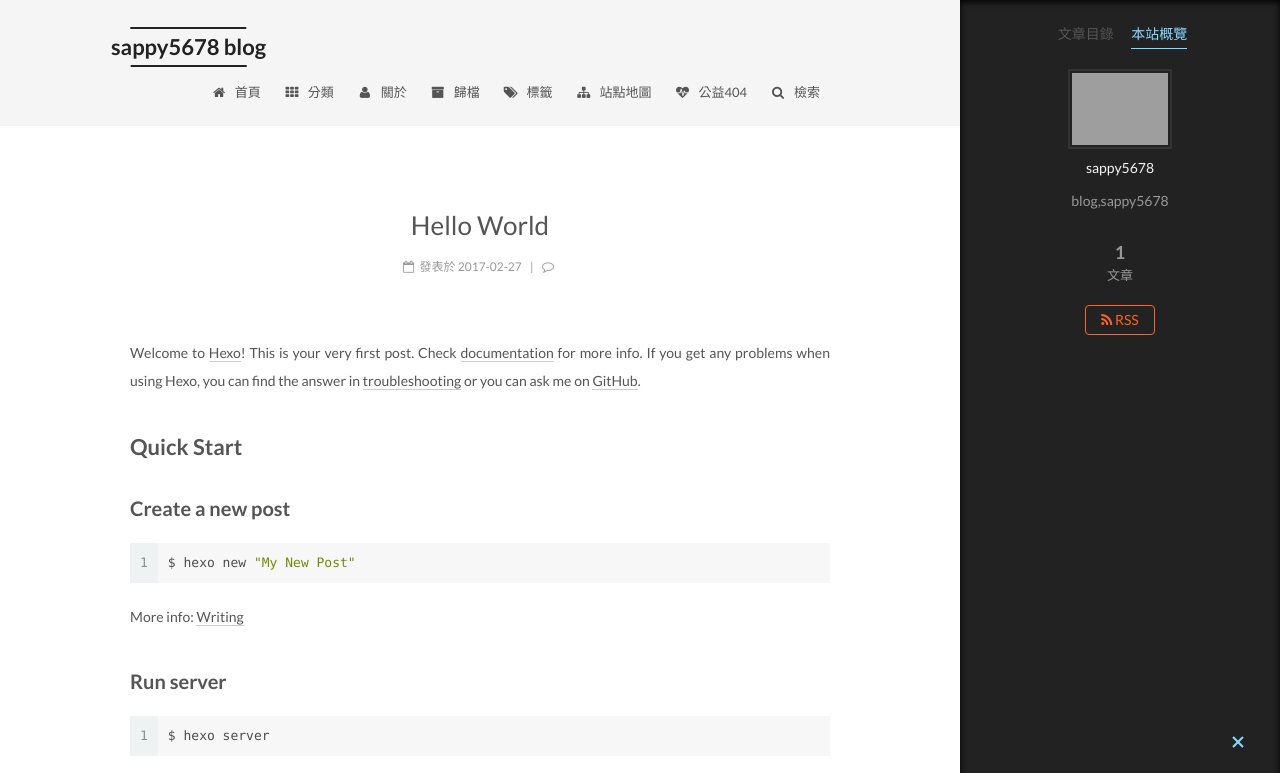
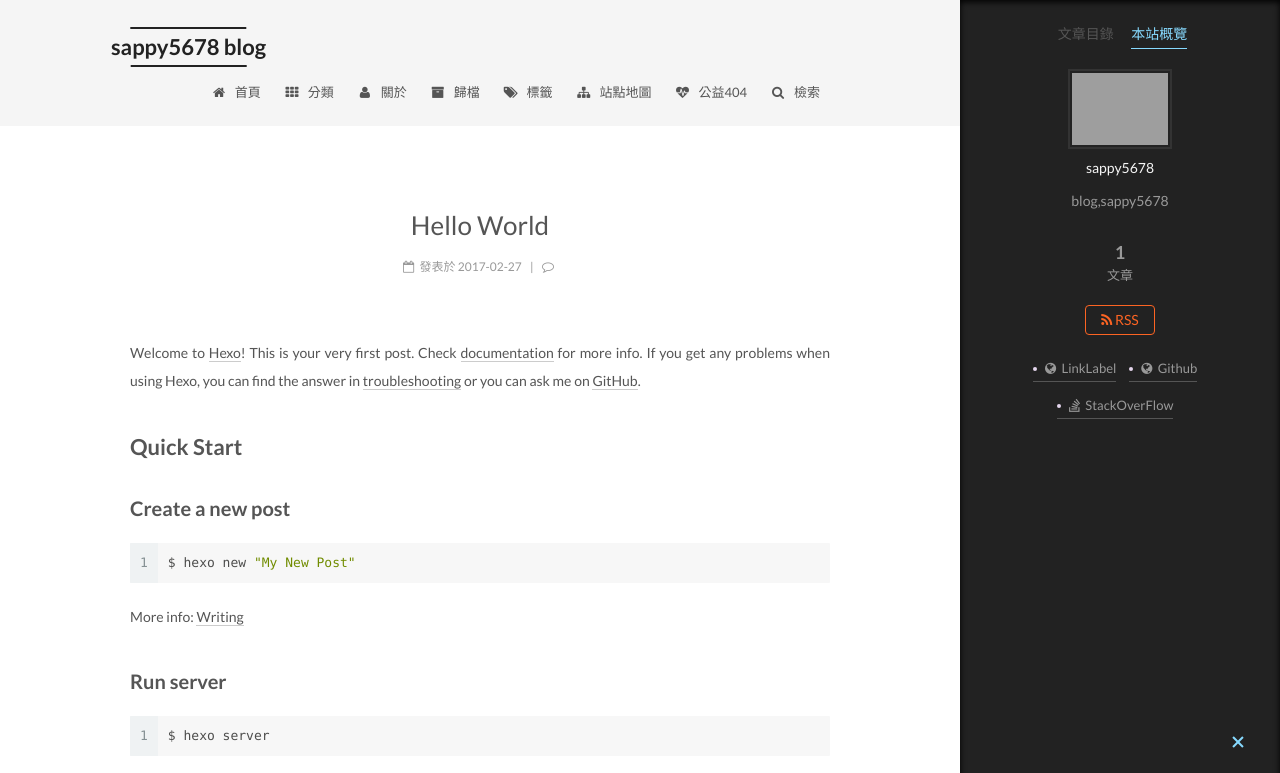
Before and after one commit to sappy5678/hexo_blog_en, a plain HTML site: page 2017/02/27/hello-world/index.html in a window 1280 px wide. Both pictures are taken after a click on the item "本站概覽". Shown: the top 773 px of the page. Drawn offline with nearby package versions, Linux system fonts and the light colour scheme; some packages are replaced by stand-ins of ours; files that its build step writes are made by us from their sources; grey boxes are pictures that could not be loaded; a script that the page names is missing; files whose address does not match are found by name.

Commit message:
Site updated: 2017-02-28 12:45:19

```diff
--- a/2017/02/27/hello-world/index.html
+++ b/2017/02/27/hello-world/index.html
@@ -566,6 +566,35 @@ Quick">
 
         <div class="links-of-author motion-element">
 
+
+              <span class="links-of-author-item">
+                <a href="https://www.linkedin.com/in/kuan-ming-chi-778b58107?trk=nav_responsive_tab_profile" target="_blank" title="LinkLabel">
+
+                    <i class="fa fa-fw fa-globe"></i>
+
+                  LinkLabel
+                </a>
+              </span>
+
+              <span class="links-of-author-item">
+                <a href="https://github.com/sappy5678" target="_blank" title="Github">
+
+                    <i class="fa fa-fw fa-globe"></i>
+
+                  Github
+                </a>
+              </span>
+
+              <span class="links-of-author-item">
+                <a href="http://stackoverflow.com/users/4754280/sappy" target="_blank" title="StackOverFlow">
+
+                    <i class="fa fa-fw fa-stack-overflow"></i>
+
+                  StackOverFlow
+                </a>
+              </span>
+
+
         </div>
 
 
--- a/css/main.css
+++ b/css/main.css
@@ -1701,7 +1701,7 @@ pre .javascript .function {
   width: 4px;
   height: 4px;
   border-radius: 50%;
-  background: #ffa1ff;
+  background: #e5d6ee;
 }
 .links-of-blogroll {
   font-size: 13px;
```
Also changed, not shown: archives/2017/02/index.html (+29 -0 lines), archives/2017/index.html (+29 -0 lines), archives/index.html (+29 -0 lines), index.html (+29 -0 lines).
